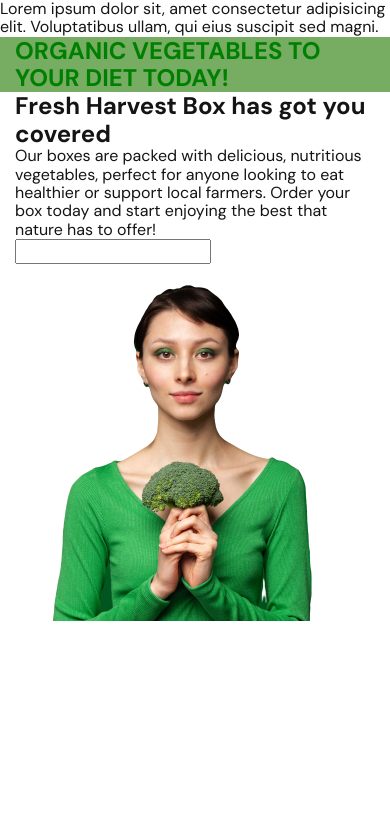
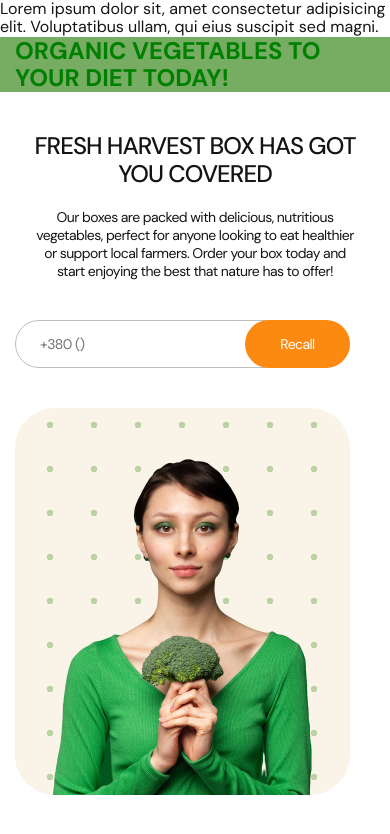
Before and after one commit to Kalugaa/LifeIsGood, a website built with Vite: page src/index.html in a window 390 px wide. Built offline with nearby package versions, Linux system fonts and the light colour scheme.

Commit message:
add mobile

```diff
--- a/src/css/sections/we-will-call-you.css
+++ b/src/css/sections/we-will-call-you.css
@@ -0,0 +1,104 @@
+.we-will-call-wrapper {
+  padding-top: 40px;
+  padding-bottom: 40px;
+  max-width: 428px;
+}
+
+.we-will-call-title {
+  max-width: 323px;
+  color: var(--black-color);
+  text-align: center;
+  /* text-shadow: 0px 4px 70px 0px rgba(0, 0, 0, 0.1); */
+  font-family: DM Sans;
+  font-size: 24px;
+  font-style: normal;
+  font-weight: 500;
+  line-height: 1.16;
+  letter-spacing: -0.96px;
+  text-transform: uppercase;
+  margin-bottom: 20px;
+  margin-left: auto;
+  margin-right: auto;
+}
+
+.we-will-call-subtitle {
+  max-width: 321px;
+  color: var(--black-color);
+  text-align: center;
+  /* text-shadow: 0px 4px 70px 0px rgba(0, 0, 0, 0.1); */
+  font-family: DM Sans;
+  font-size: 14px;
+  font-style: normal;
+  font-weight: 400;
+  line-height: 1.3;
+  letter-spacing: -0.56px;
+  margin: 0 auto 40px;
+  /* margin-right: auto; */
+}
+
+.we-will-call-form {
+  text-align: center;
+  margin-bottom: 40px;
+}
+
+.we-will-call-input {
+  /* flex: 1; */
+  /* max-width: 335px; */
+  width: 100%;
+  height: 48px;
+  border: 1px solid #c1bdbd;
+  border-radius: 100px;
+  padding-left: 24px;
+  color: #c1bdbd;
+  font-family: DM Sans;
+  font-size: 14px;
+  font-style: normal;
+  font-weight: 400;
+  line-height: 1.3;
+  letter-spacing: -0.56px;
+}
+
+.we-will-call-input:focus {
+  outline: none;
+  border: 1px solid #000000;
+}
+
+.we-will-call-btn {
+  margin-left: -50px;
+  min-width: 105px;
+  height: 48px;
+  color: #fff;
+  font-family: DM Sans;
+  font-size: 14px;
+  font-style: normal;
+  font-weight: 400;
+  line-height: 1.3;
+  letter-spacing: -0.56px;
+  text-transform: capitalize;
+  border-radius: 100px;
+  border: none;
+  background: var(--orange-color);
+  border-color: var(--orange-color);
+  padding: 15px 35px;
+  align-items: center;
+}
+
+.call-btn {
+  max-width: 335px;
+  display: flex;
+  /* flex-direction: row; */
+}
+
+.we-will-call-girl {
+  max-width: 335px;
+  width: 100%;
+  padding-top: 30px;
+  border-radius: 40px;
+  background: #faf3e7;
+  background-image: radial-gradient(
+    circle at 35px 17px,
+    #a1c487b0 3px,
+    transparent 0
+  );
+  background-size: 44px 44px;
+}
--- a/src/partials/sections/we-will-call-you.html
+++ b/src/partials/sections/we-will-call-you.html
@@ -1,14 +1,31 @@
-<section class="container">
-  <div>
-    <h2>Fresh Harvest Box has got you covered</h2>
-    <p>
+<section class="we-will-call-wrapper container" id="we-will-call">
+  <div style="">
+    <h2 class="we-will-call-title">Fresh Harvest Box has got you covered</h2>
+    <p class="we-will-call-subtitle">
       Our boxes are packed with delicious, nutritious vegetables, perfect for
       anyone looking to eat healthier or support local farmers. Order your box
       today and start enjoying the best that nature has to offer!
     </p>
-    <input type="text" name="" id="" />
+    <form class="we-will-call-form">
+      <label class="call-btn" for="callback">
+        <input
+          class="we-will-call-input"
+          type="tel"
+          name="callback"
+          id="callback"
+          placeholder="+380 ()"
+          pattern="((\+38)?\(?\d{3}\)?[\s\.-]?(\d{7}|\d{3}[\s\.-]\d{2}[\s\.-]\d{2}|\d{3}-\d{4}))"
+          required
+        />
+        <button class="we-will-call-btn" type="submit">Recall</button>
+      </label>
+    </form>
   </div>
-  <div>
-    <img src="/img/mobile/wwcy-girl.png" alt="A girl with broccoli" />
+  <div class="we-will-call-girl">
+    <img
+      srcset="/img/mobile/wwcy-girl@2x.png 2x"
+      src="/img/mobile/wwcy-girl.png"
+      alt="A girl with broccoli"
+    />
   </div>
 </section>
```
Also changed, not shown: src/img/symbol-defs.svg.
